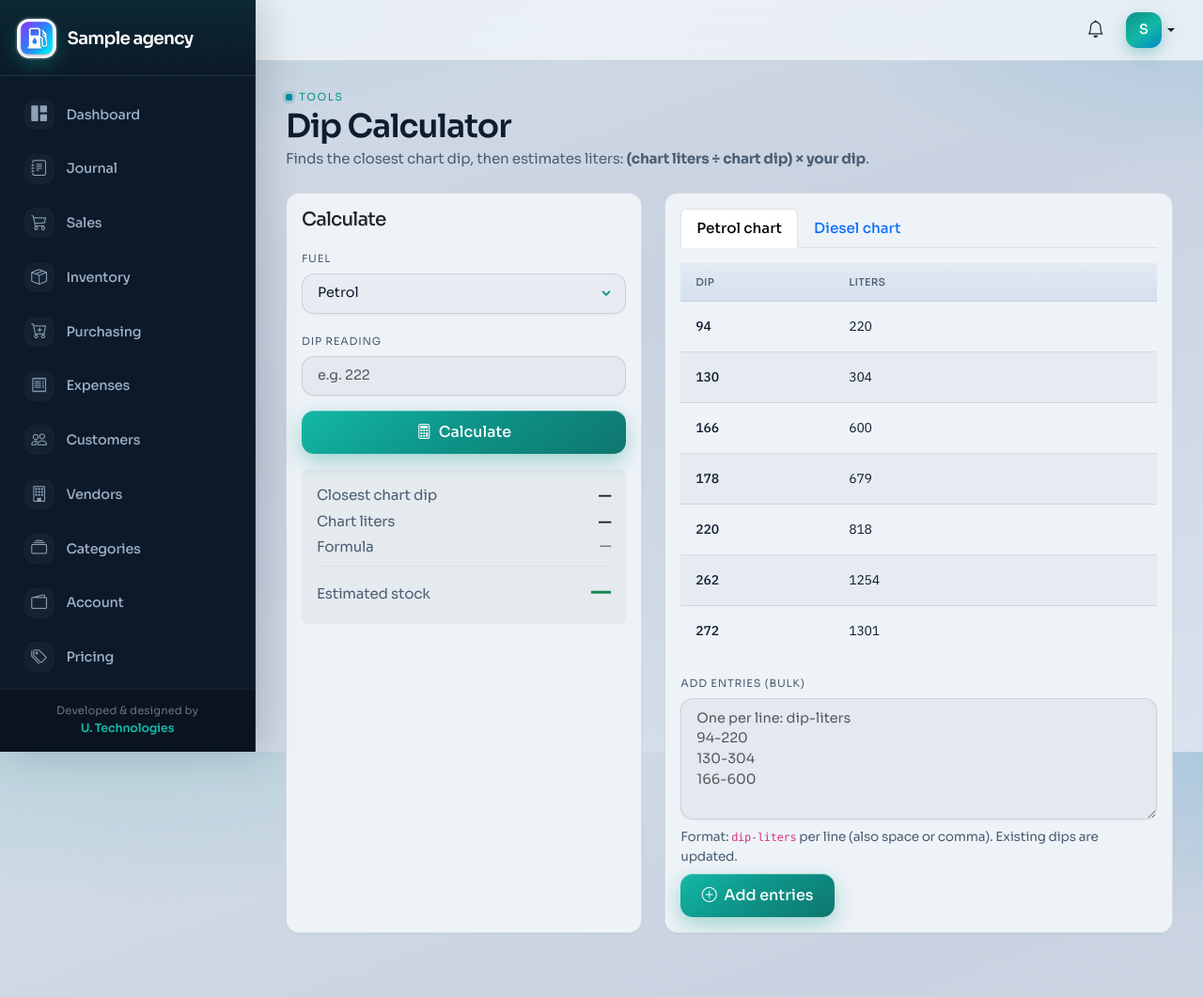
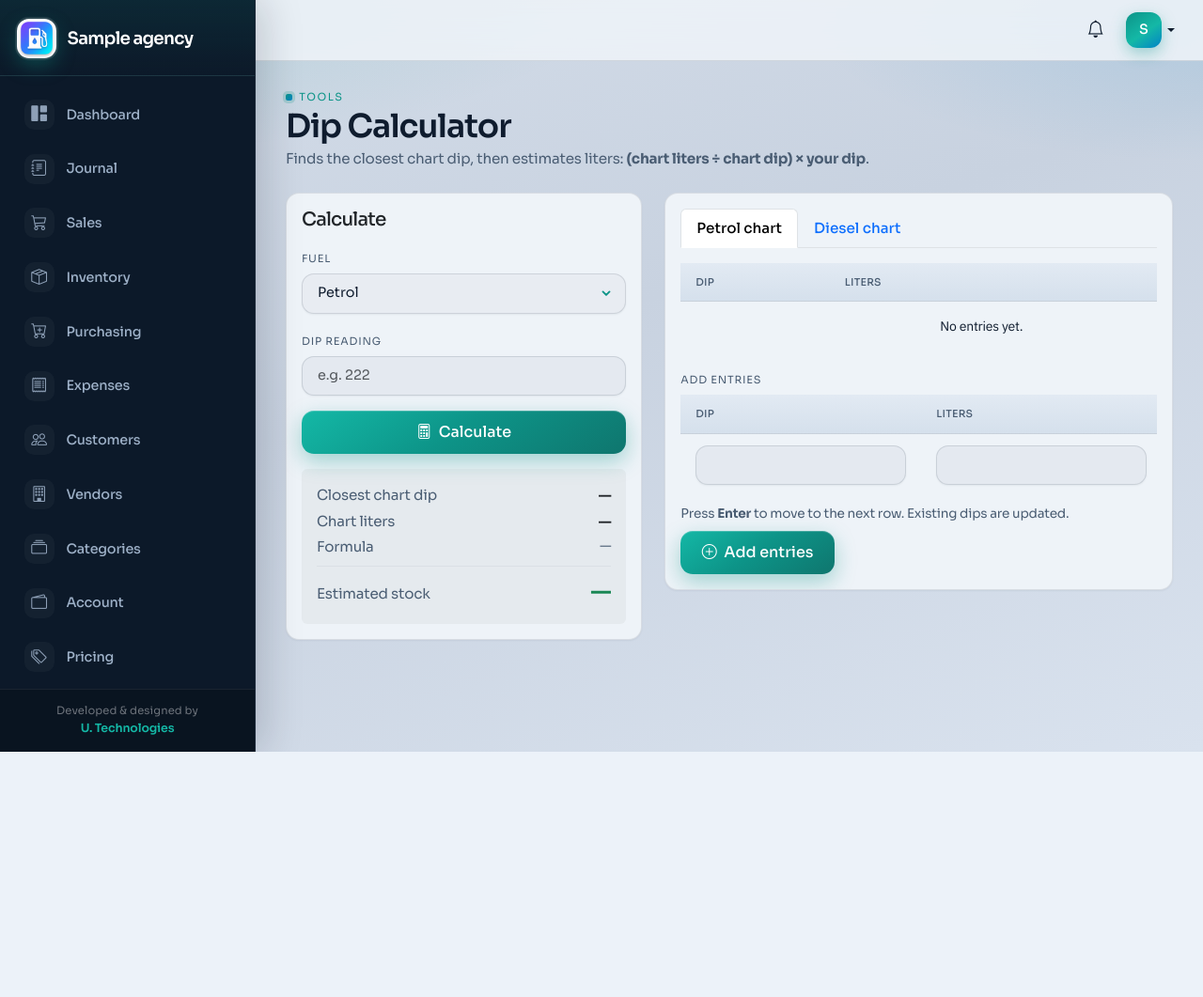
Before and after one commit to UsmanLatif112/Mian_Brothers, a Flask app: page /dip/ in a window 1280 px wide. Shown: the whole page at 94% size. After the commit the page ends 800 px from the top, so only its background shows below. Run offline with Flask 3, Linux system fonts and the light colour scheme; a user stored in the database is signed in; tables that the repository leaves empty hold one stand-in row (values such as "Sample post"); some libraries are stand-ins or nearby versions.

Commit message:
refactor: Simplify dip chart schema management and enhance entry handling
- Updated the ensure_dip_chart_schema function to create the dip_charts table without seeding default values, allowing for user-managed entries.
- Removed the ensure_dip_defaults function and its associated logic from the dip routes, streamlining the dip chart management process.
- Enhanced the add_row_form route to support dynamic entry addition through a more user-friendly interface, improving the overall user experience.
- Updated the index template to reflect changes in the entry form, allowing for easier input of dip and liters data.

```diff
--- a/app/dip/routes.py
+++ b/app/dip/routes.py
@@ -9,53 +9,12 @@ from app.decorators import role_required
 from app.models import db, DipChart
 from app.tenancy import apply_agency_filter, stamp_agency, require_agency_access, get_write_agency_id
 
-PETROL_DEFAULTS = (
-    (94, 220),
-    (130, 304),
-    (166, 600),
-    (178, 679),
-    (220, 818),
-    (262, 1254),
-    (272, 1301),
-)
-DIESEL_DEFAULTS = (
-    (70, 99),
-    (84, 156),
-    (92, 211),
-    (100, 226),
-    (116, 515),
-    (130, 600),
-    (152, 589),
-    (160, 620),
-)
-
 
 def _normalize_kind(raw):
     kind = (raw or '').strip().lower()
     if kind in ('petrol', 'diesel'):
         return kind
     return None
-
-
-def ensure_dip_defaults(agency_id=None):
-    """Seed default dip charts once per agency (or shared if no agency)."""
-    aid = agency_id if agency_id is not None else get_write_agency_id()
-    created = 0
-    for kind, rows in (('petrol', PETROL_DEFAULTS), ('diesel', DIESEL_DEFAULTS)):
-        q = DipChart.query.filter_by(fuel_kind=kind)
-        if aid is not None:
-            q = q.filter_by(agency_id=aid)
-        else:
-            q = q.filter(DipChart.agency_id.is_(None))
-        if q.first():
-            continue
-        for dip, liters in rows:
-            row = DipChart(fuel_kind=kind, dip=dip, liters=liters, agency_id=aid)
-            db.session.add(row)
-            created += 1
-    if created:
-        db.session.commit()
-    return created
 
 
 def _charts_for(kind):
@@ -93,7 +52,6 @@ def closest_dip_row(kind, dip_value):
 @login_required
 @role_required('super_admin', 'admin')
 def index():
-    ensure_dip_defaults()
     petrol = _charts_for('petrol')
     diesel = _charts_for('diesel')
     return render_template(
@@ -118,7 +76,6 @@ def api_calculate():
     except (TypeError, ValueError) as e:
         return jsonify({'ok': False, 'error': f'Invalid dip: {e}'}), 400
 
-    ensure_dip_defaults()
     row = closest_dip_row(kind, dip_in)
     if not row:
         return jsonify({'ok': False, 'error': f'No {kind} dip chart entries yet.'}), 400
@@ -148,7 +105,6 @@ def api_rows():
     kind = _normalize_kind(request.args.get('fuel_kind') or request.args.get('kind'))
     if not kind:
         return jsonify({'ok': False, 'error': 'fuel_kind required'}), 400
-    ensure_dip_defaults()
     rows = [
         {
             'id': r.id,
@@ -247,69 +203,71 @@ def _parse_bulk_pairs(raw_text):
     return pairs, errors
 
 
+def _upsert_pairs(kind, pairs):
+    """Insert/update chart rows. Returns (added, updated)."""
+    aid = get_write_agency_id()
+    added = updated = 0
+    for dip, liters in pairs:
+        existing = apply_agency_filter(
+            DipChart.query.filter_by(fuel_kind=kind, dip=dip), DipChart
+        ).first()
+        if existing:
+            existing.liters = liters
+            updated += 1
+        else:
+            db.session.add(stamp_agency(DipChart(
+                fuel_kind=kind, dip=dip, liters=liters, agency_id=aid
+            )))
+            added += 1
+    if added or updated:
+        db.session.commit()
+    return added, updated
+
+
 @dip_bp.route('/rows/add', methods=['POST'])
 @login_required
 @role_required('super_admin', 'admin')
 def add_row_form():
-    """Add one or many chart rows. Prefers bulk textarea when present."""
+    """Add one or many chart rows (row inputs, bulk text, or single pair)."""
     kind = _normalize_kind(request.form.get('fuel_kind'))
     if not kind:
         flash('Invalid fuel type.', 'danger')
         return redirect(url_for('dip.index'))
 
-    bulk = (request.form.get('bulk_rows') or '').strip()
-    if bulk:
-        pairs, errors = _parse_bulk_pairs(bulk)
-        if errors and not pairs:
-            flash(errors[0], 'danger')
-            return redirect(url_for('dip.index', tab=kind))
-        if not pairs:
-            flash('No valid dip lines found.', 'danger')
-            return redirect(url_for('dip.index', tab=kind))
+    pairs = []
+    errors = []
 
-        aid = get_write_agency_id()
-        added = updated = 0
-        for dip, liters in pairs:
-            existing = apply_agency_filter(
-                DipChart.query.filter_by(fuel_kind=kind, dip=dip), DipChart
-            ).first()
-            if existing:
-                existing.liters = liters
-                updated += 1
-            else:
-                db.session.add(stamp_agency(DipChart(
-                    fuel_kind=kind, dip=dip, liters=liters, agency_id=aid
-                )))
-                added += 1
-        db.session.commit()
-        msg = f'Added {added}, updated {updated} {kind} entr{"y" if (added + updated) == 1 else "ies"}.'
-        if errors:
-            msg += f' Skipped {len(errors)} invalid line(s).'
-        flash(msg, 'success' if (added or updated) else 'warning')
+    dips = request.form.getlist('dip')
+    liters_list = request.form.getlist('liters')
+    if dips or liters_list:
+        for i, raw_dip in enumerate(dips):
+            raw_dip = (raw_dip or '').strip()
+            raw_liters = (liters_list[i] if i < len(liters_list) else '').strip()
+            if not raw_dip and not raw_liters:
+                continue
+            try:
+                dip = float(raw_dip)
+                liters = float(raw_liters)
+                if dip <= 0 or liters < 0:
+                    raise ValueError('out of range')
+                pairs.append((dip, liters))
+            except (TypeError, ValueError):
+                errors.append(f'Row {i + 1}: invalid dip/liters')
+
+    if not pairs:
+        bulk = (request.form.get('bulk_rows') or '').strip()
+        if bulk:
+            pairs, errors = _parse_bulk_pairs(bulk)
+
+    if not pairs:
+        flash(errors[0] if errors else 'Enter at least one dip and liters.', 'danger')
         return redirect(url_for('dip.index', tab=kind))
 
-    try:
-        dip = float(request.form.get('dip'))
-        liters = float(request.form.get('liters'))
-        if dip <= 0 or liters < 0:
-            raise ValueError('invalid')
-    except (TypeError, ValueError):
-        flash('Invalid dip entry.', 'danger')
-        return redirect(url_for('dip.index', tab=kind))
-
-    aid = get_write_agency_id()
-    existing = apply_agency_filter(
-        DipChart.query.filter_by(fuel_kind=kind, dip=dip), DipChart
-    ).first()
-    if existing:
-        existing.liters = liters
-        flash(f'Updated {kind} dip {dip:g} → {liters:g}.', 'success')
-    else:
-        db.session.add(stamp_agency(DipChart(
-            fuel_kind=kind, dip=dip, liters=liters, agency_id=aid
-        )))
-        flash(f'Added {kind} dip {dip:g} → {liters:g}.', 'success')
-    db.session.commit()
+    added, updated = _upsert_pairs(kind, pairs)
+    msg = f'Added {added}, updated {updated} {kind} entr{"y" if (added + updated) == 1 else "ies"}.'
+    if errors:
+        msg += f' Skipped {len(errors)} invalid row(s).'
+    flash(msg, 'success' if (added or updated) else 'warning')
     return redirect(url_for('dip.index', tab=kind))
 
 
--- a/app/templates/dip/index.html
+++ b/app/templates/dip/index.html
@@ -123,17 +123,39 @@
                             </tbody>
                         </table>
                     </div>
-                    <form method="POST" action="{{ url_for('dip.add_row_form') }}">
+                    <form method="POST" action="{{ url_for('dip.add_row_form') }}" class="dip-add-form" data-kind="{{ kind }}">
                         <input type="hidden" name="fuel_kind" value="{{ kind }}">
-                        <label class="form-label form-label-custom" for="bulk_rows_{{ kind }}">
-                            Add entries (bulk)
-                        </label>
-                        <textarea id="bulk_rows_{{ kind }}" name="bulk_rows" rows="5"
-                                  class="form-control form-control-custom mb-2"
-                                  required
-                                  placeholder="One per line: dip-liters&#10;94-220&#10;130-304&#10;166-600"></textarea>
+                        <label class="form-label form-label-custom">Add entries</label>
+                        <div class="table-responsive mb-2">
+                            <table class="table table-sm table-custom align-middle mb-0">
+                                <thead>
+                                    <tr>
+                                        <th style="width: 40%;">Dip</th>
+                                        <th style="width: 40%;">Liters</th>
+                                        <th class="text-end" style="width: 20%;"></th>
+                                    </tr>
+                                </thead>
+                                <tbody class="dip-add-rows">
+                                    <tr class="dip-add-row">
+                                        <td>
+                                            <input type="number" step="0.001" min="0.001" name="dip"
+                                                   class="form-control form-control-custom dip-add-dip" autocomplete="off">
+                                        </td>
+                                        <td>
+                                            <input type="number" step="0.001" min="0" name="liters"
+                                                   class="form-control form-control-custom dip-add-liters" autocomplete="off">
+                                        </td>
+                                        <td class="text-end">
+                                            <button type="button" class="btn btn-sm btn-outline-danger border-0 dip-add-remove" title="Remove row" disabled>
+                                                <i class="bi bi-x-lg"></i>
+                                            </button>
+                                        </td>
+                                    </tr>
+                                </tbody>
+                            </table>
+                        </div>
                         <p class="text-muted-custom mb-2" style="font-size: 0.85rem;">
-                            Format: <code>dip-liters</code> per line (also space or comma). Existing dips are updated.
+                            Press <strong>Enter</strong> to move to the next row. Existing dips are updated.
                         </p>
                         <button type="submit" class="btn btn-primary-custom">
                             <i class="bi bi-plus-circle me-1"></i> Add entries
@@ -213,6 +235,73 @@
             }
         });
     }
+
+    const syncRemoveButtons = (tbody) => {
+        const rows = tbody.querySelectorAll('.dip-add-row');
+        rows.forEach((row) => {
+            const btn = row.querySelector('.dip-add-remove');
+            if (btn) btn.disabled = rows.length <= 1;
+        });
+    };
+
+    const makeAddRow = () => {
+        const tr = document.createElement('tr');
+        tr.className = 'dip-add-row';
+        tr.innerHTML =
+            '<td><input type="number" step="0.001" min="0.001" name="dip" class="form-control form-control-custom dip-add-dip" autocomplete="off"></td>' +
+            '<td><input type="number" step="0.001" min="0" name="liters" class="form-control form-control-custom dip-add-liters" autocomplete="off"></td>' +
+            '<td class="text-end"><button type="button" class="btn btn-sm btn-outline-danger border-0 dip-add-remove" title="Remove row"><i class="bi bi-x-lg"></i></button></td>';
+        return tr;
+    };
+
+    const focusDip = (row) => {
+        const input = row && row.querySelector('.dip-add-dip');
+        if (input) input.focus();
+    };
+
+    document.querySelectorAll('.dip-add-form').forEach((form) => {
+        const tbody = form.querySelector('.dip-add-rows');
+        if (!tbody) return;
+
+        form.addEventListener('keydown', (e) => {
+            if (e.key !== 'Enter') return;
+            const target = e.target;
+            if (!target || !target.classList) return;
+            if (!target.classList.contains('dip-add-dip') && !target.classList.contains('dip-add-liters')) return;
+            e.preventDefault();
+
+            const row = target.closest('.dip-add-row');
+            if (!row) return;
+
+            if (target.classList.contains('dip-add-dip')) {
+                const liters = row.querySelector('.dip-add-liters');
+                if (liters) liters.focus();
+                return;
+            }
+
+            let next = row.nextElementSibling;
+            if (!next || !next.classList.contains('dip-add-row')) {
+                next = makeAddRow();
+                tbody.appendChild(next);
+                syncRemoveButtons(tbody);
+            }
+            focusDip(next);
+        });
+
+        form.addEventListener('click', (e) => {
+            const btn = e.target.closest('.dip-add-remove');
+            if (!btn || btn.disabled) return;
+            const row = btn.closest('.dip-add-row');
+            if (!row) return;
+            row.remove();
+            if (!tbody.querySelector('.dip-add-row')) {
+                tbody.appendChild(makeAddRow());
+            }
+            syncRemoveButtons(tbody);
+        });
+
+        syncRemoveButtons(tbody);
+    });
 
     const fuelEl = document.getElementById('calc_fuel');
     const dipEl = document.getElementById('calc_dip');
```
Also changed, not shown: app/__init__.py (+2 -18 lines).
